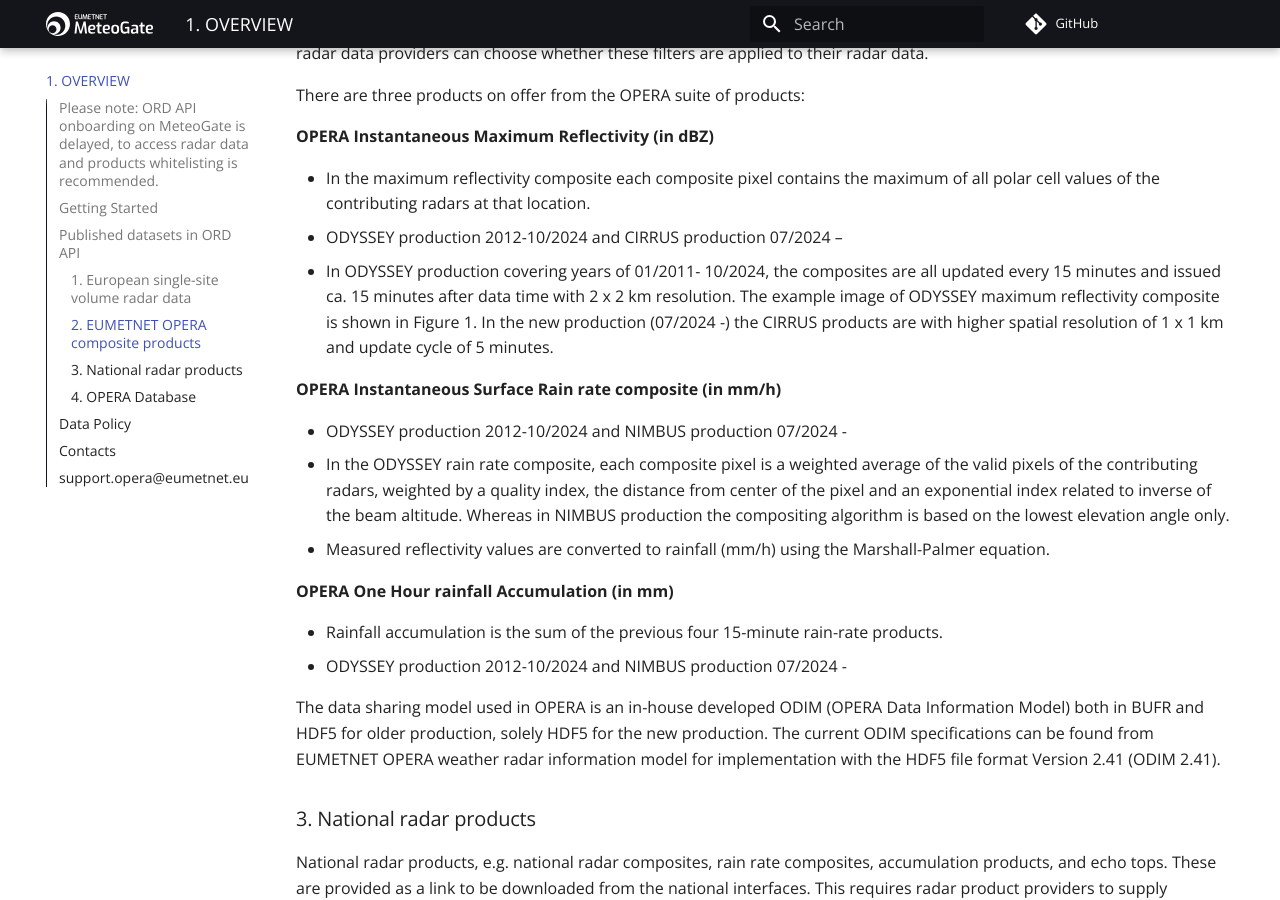
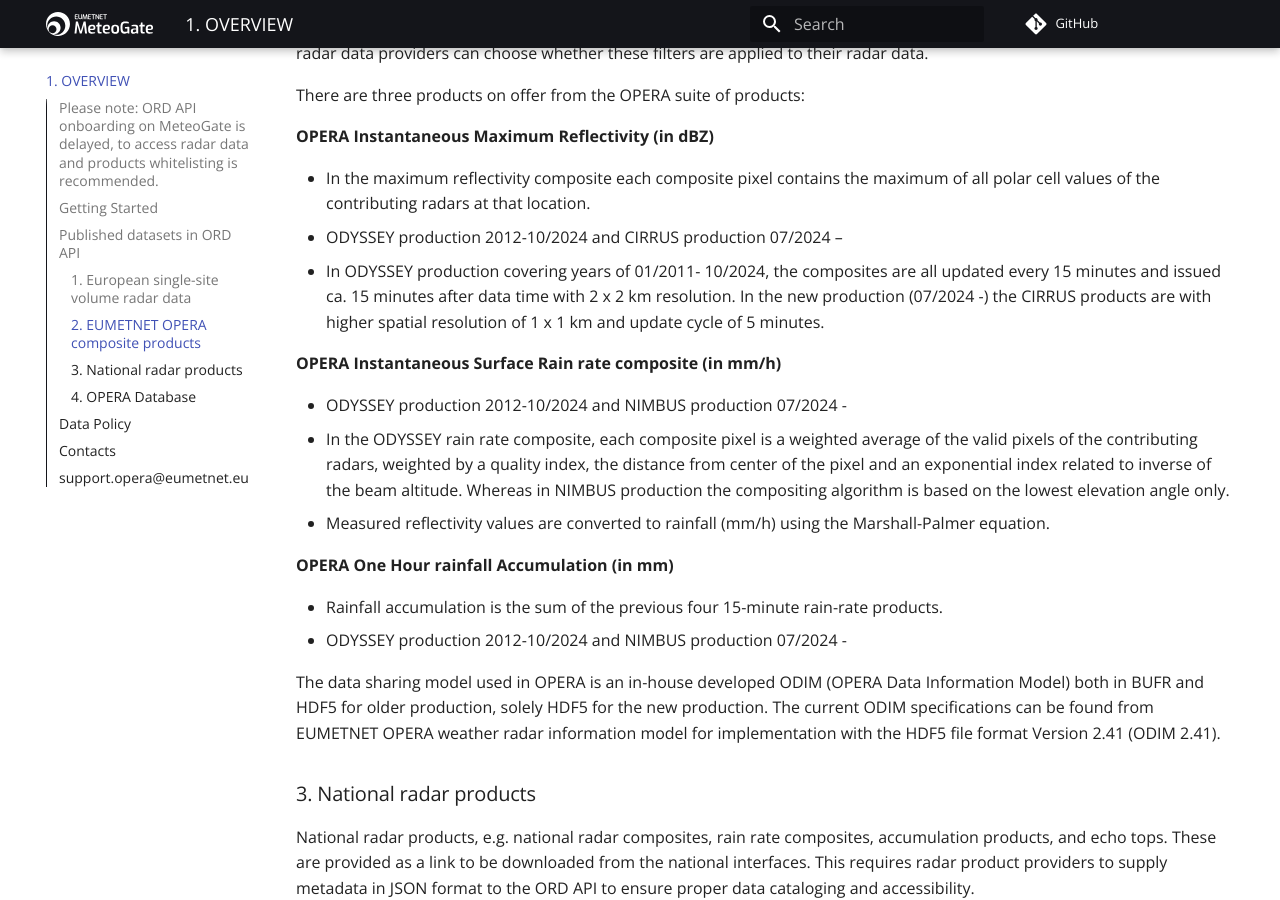
Before and after one commit to EUMETNET/openradardata-documentation, an MkDocs documentation site: the page built from docs/1-ORD-API-overview.md, in a window 1280 px wide and 900 px high, scrolled down 2469 px. Built offline with MkDocs 1.6.1 and Material for MkDocs 9.7.7, drawn with Linux system fonts in a browser that asks for light colours; comment, search, counter and statistics services are not loaded.

Commit message:
Update 1-ORD-API-overview.md

```diff
--- a/docs/1-ORD-API-overview.md
+++ b/docs/1-ORD-API-overview.md
@@ -62,7 +62,7 @@
 
   - In the maximum reflectivity composite each composite pixel contains the maximum of all polar cell values of the contributing radars at that location.
   - ODYSSEY production 2012-10/2024 and CIRRUS production 07/2024 –
-  - In ODYSSEY production covering years of 01/2011- 10/2024, the composites are all updated every 15 minutes and issued ca. 15 minutes after data time with 2 x 2 km    resolution. The example image of ODYSSEY maximum reflectivity composite is shown in Figure 1. In the new production (07/2024 -) the CIRRUS products are with higher spatial resolution of 1 x 1 km and update cycle of 5 minutes.
+  - In ODYSSEY production covering years of 01/2011- 10/2024, the composites are all updated every 15 minutes and issued ca. 15 minutes after data time with 2 x 2 km resolution. In the new production (07/2024 -) the CIRRUS products are with higher spatial resolution of 1 x 1 km and update cycle of 5 minutes.
 
 **OPERA Instantaneous Surface Rain rate composite (in mm/h)**
 
```
